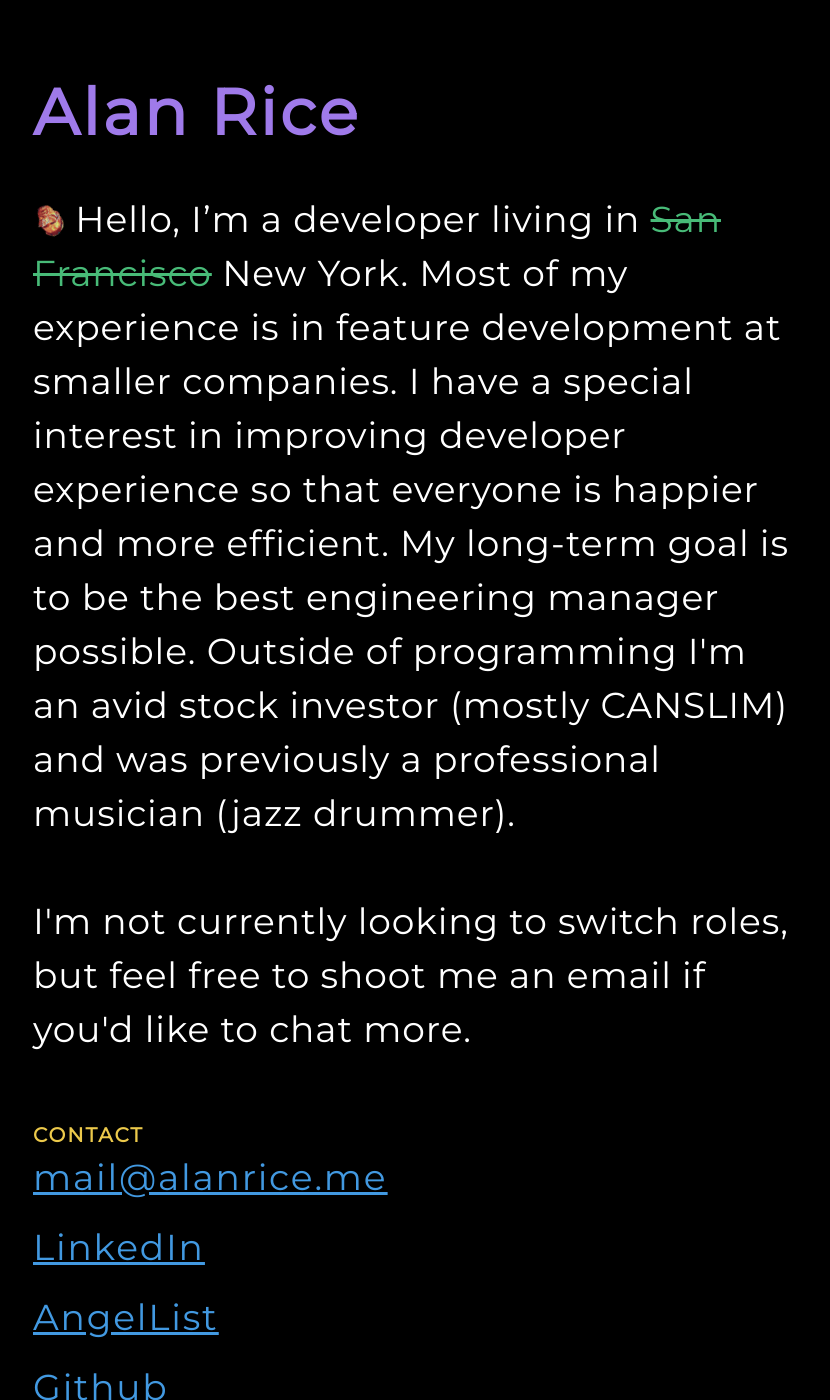
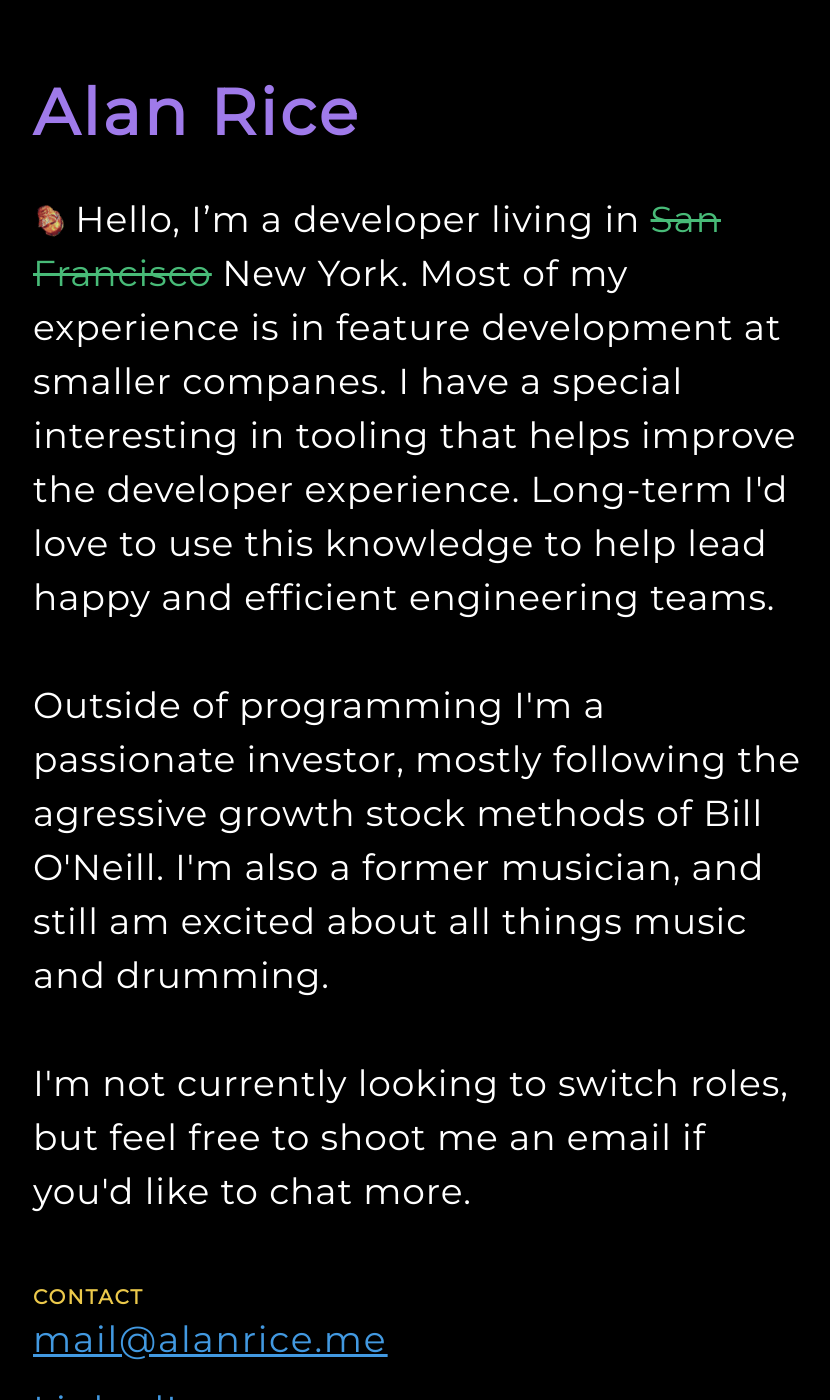
Before and after one commit to vaprdev/AlanRice.me, a Jekyll site: the page built from index.html, in a window 1280 px wide and 1400 px high. Shown: the whole window, without its empty margins (31-861 px from the left). Built offline with Jekyll 4.4.1, drawn with Linux system fonts in a browser that asks for light colours; some of the changed text lies outside the part shown.

Commit message:
update header

```diff
--- a/_data/info.json
+++ b/_data/info.json
@@ -5,7 +5,8 @@
             "name": "Kinetic",
             "date": "jul 2020 - present",
             "highlights": "At Kinetic I help with all-things front-end, working mostly with React and Redux. Kinetic’s dashboards offer data insights into their wearable devices as well as allow users to handle all related admin tasks. Most of my work has been centered around feature development for social-distancing protocols related to Covid-19.",
-            "tools": ["React", "Redux"]
+            "tools": ["React", "Redux"],
+            "link": "https://wearkinetic.com"
         },
         {
             "role": "Software Engineer",
--- a/_includes/highlight.html
+++ b/_includes/highlight.html
@@ -1,4 +1,3 @@
 <div class="flex items-start leading-loose mb-4 text-xl">
-    <i class="mt-1 mr-2" data-feather="arrow-right" style="min-width: 1.25rem;"></i>
     <p class="max-w-3xl">{{ include.highlight }}</p>
 </div>
--- a/index.html
+++ b/index.html
@@ -13,9 +13,12 @@ layout: layout
             </div>
             Hello, I’m a developer living in
             <span class="line-through text-green-500">San Francisco</span>
-            New York. Most of my experience is in feature development at smaller companies. I have a special interest in
-            improving developer experience so that everyone is happier and more efficient. My long-term goal is to be the best
-            engineering manager possible. Outside of programming I'm an avid stock investor (mostly CANSLIM) and was previously a professional musician (jazz drummer).
+            New York. Most of my experience is in feature development at smaller companes. I have a special interesting in
+            tooling that helps improve the developer experience. Long-term I'd love to use this knowledge to help lead happy and efficient
+            engineering teams.
+            <br />
+            <br />
+            Outside of programming I'm a passionate investor, mostly following the agressive growth stock methods of Bill O'Neill. I'm also a former musician, and still am excited about all things music and drumming.
             <br />
             <br />
             I'm not currently looking to switch roles, but feel free to shoot me an email if you'd like to chat more.
```
